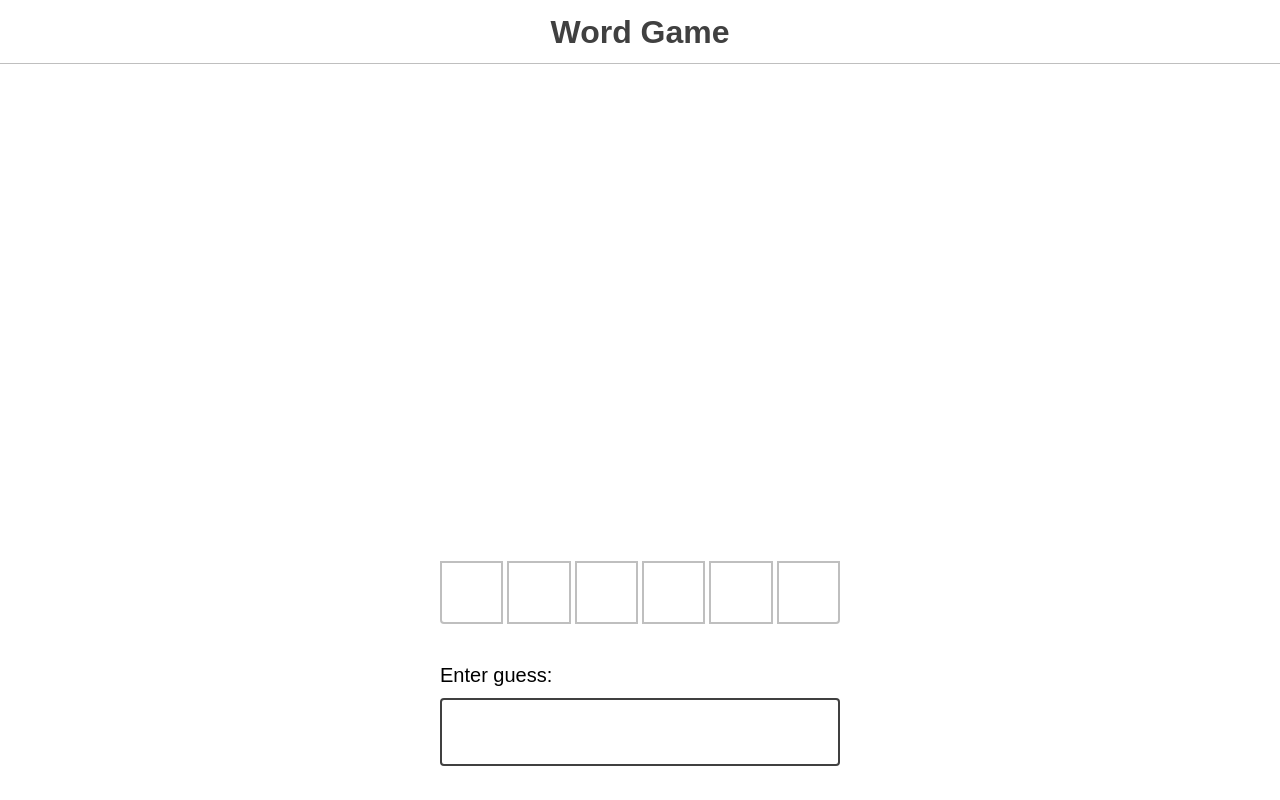
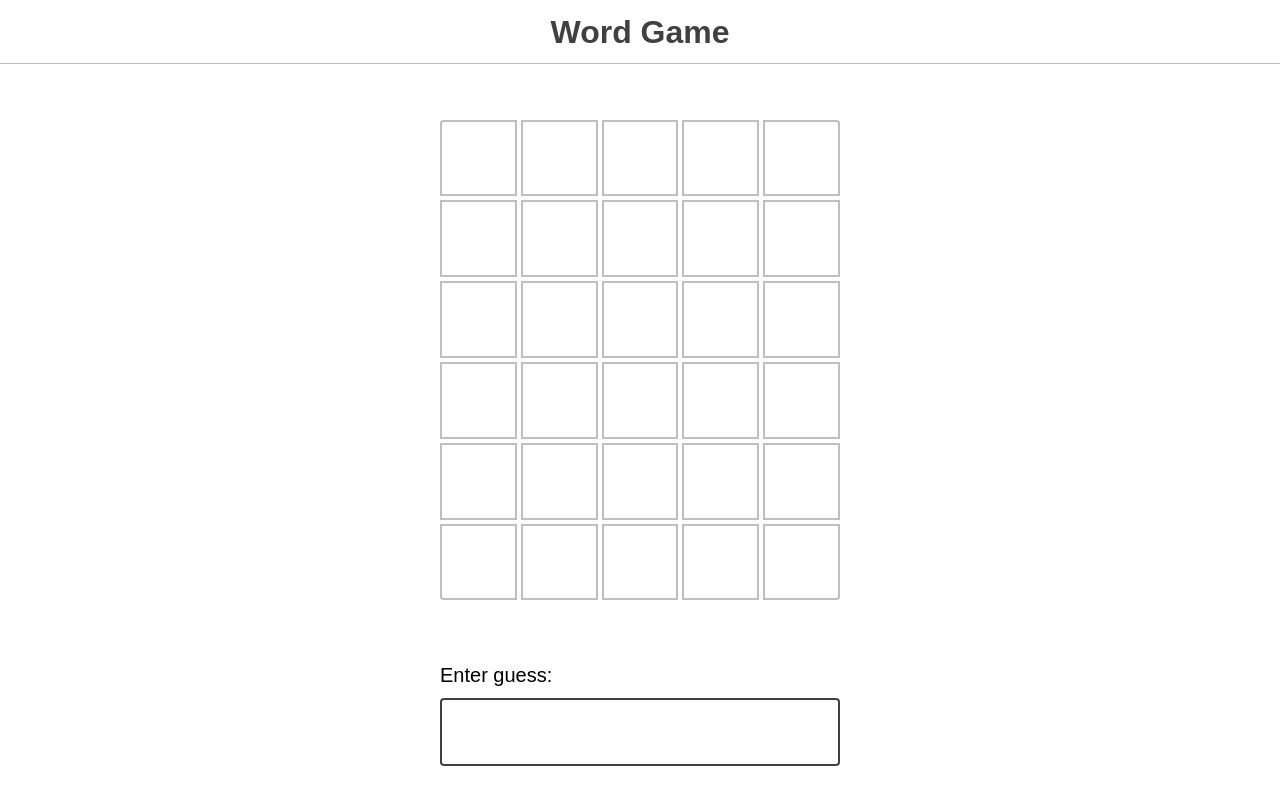
Before and after one commit to matt-o-west/wordle-clone, a React (Vite) app: page / in a window 1280 px wide. Built offline with nearby package versions, Linux system fonts and the light colour scheme.

Commit message:
working on game logic

```diff
--- a/src/components/Game/Game.jsx
+++ b/src/components/Game/Game.jsx
@@ -18,8 +18,10 @@ function Game() {
 
   return (
     <>
-      <div className='guess-results'></div>
-      <GuessList guesses={guesses} />
+      <div className='guess-results'>
+        <GuessList guesses={guesses} answer={{ answer }} />
+      </div>
+
       <Input
         guess={guess}
         setGuess={setGuess}
--- a/src/components/Game/GuessList.jsx
+++ b/src/components/Game/GuessList.jsx
@@ -2,27 +2,42 @@ import { range } from 'lodash-es'
 import React from 'react'
 import { NUM_OF_GUESSES_ALLOWED } from '../../constants'
 
-const GuessList = ({ guesses }) => {
+const GuessList = ({ guesses, answer }) => {
+  //console.log(guesses)
+  const splitAnswer = Object.values(answer)
+  console.log(splitAnswer[0].split(''))
+
+  const checkAnswer = (letter) => {
+    if (letter.match(/^[A-Z]+$/)) {
+      return letter
+    } else {
+      return 'Invalid'
+    }
+  }
+
   return (
     <>
       {guesses.length >= NUM_OF_GUESSES_ALLOWED && (
         <p className='guess'>You have run out of guesses!</p>
       )}
-      <p className='guess' key={self.crypto.randomUUID()}>
-        {range(6 - guesses.length).map((i) => (
-          <span className='cell'></span>
+      {range(NUM_OF_GUESSES_ALLOWED - guesses.length).map((i) => (
+        <p className='guess' key={i}>
+          {range(5).map((i) => (
+            <span className='cell' key={i}></span>
           ))}
+        </p>
+      ))}
+
       {guesses &&
         guesses.map((guess) => (
-            <>
+          <p className='guess' key={self.crypto.randomUUID()}>
             {guess.split('').map((letter, i) => (
               <span className='cell' key={i}>
                 {letter}
               </span>
             ))}
-            </>
+          </p>
         ))}
-      </p>
     </>
   )
 }
```
Lines whose indentation alone changed are shown as unchanged.
